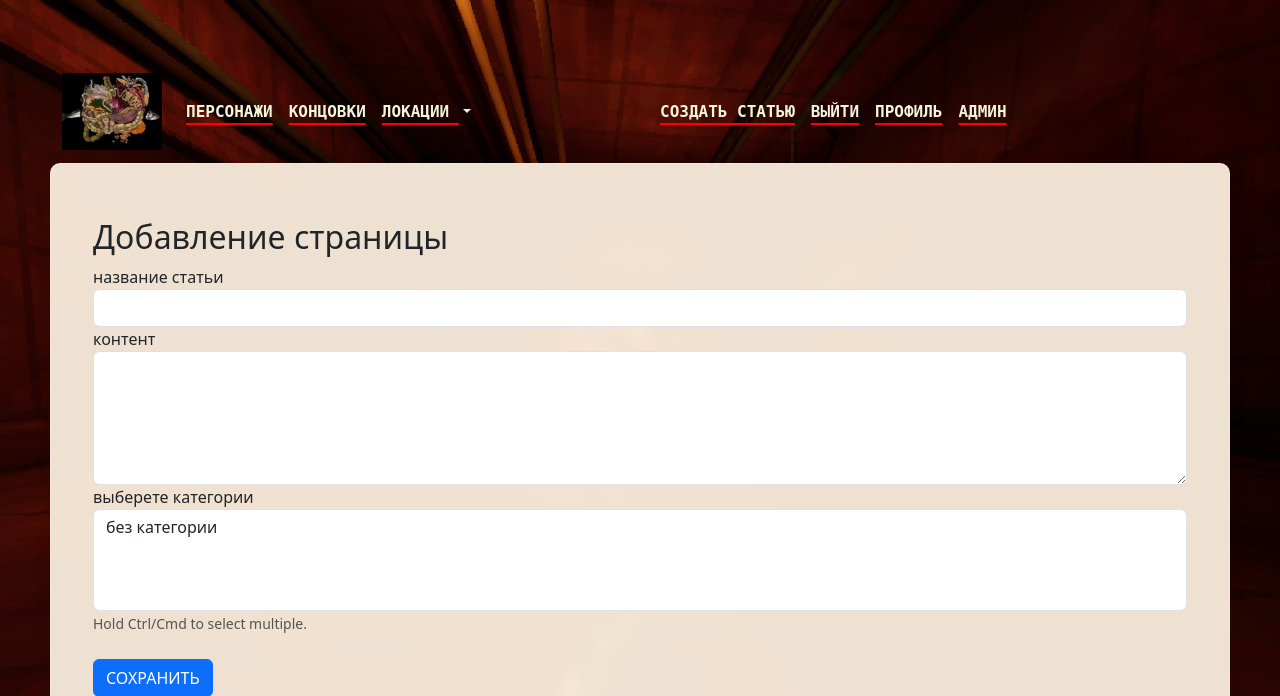
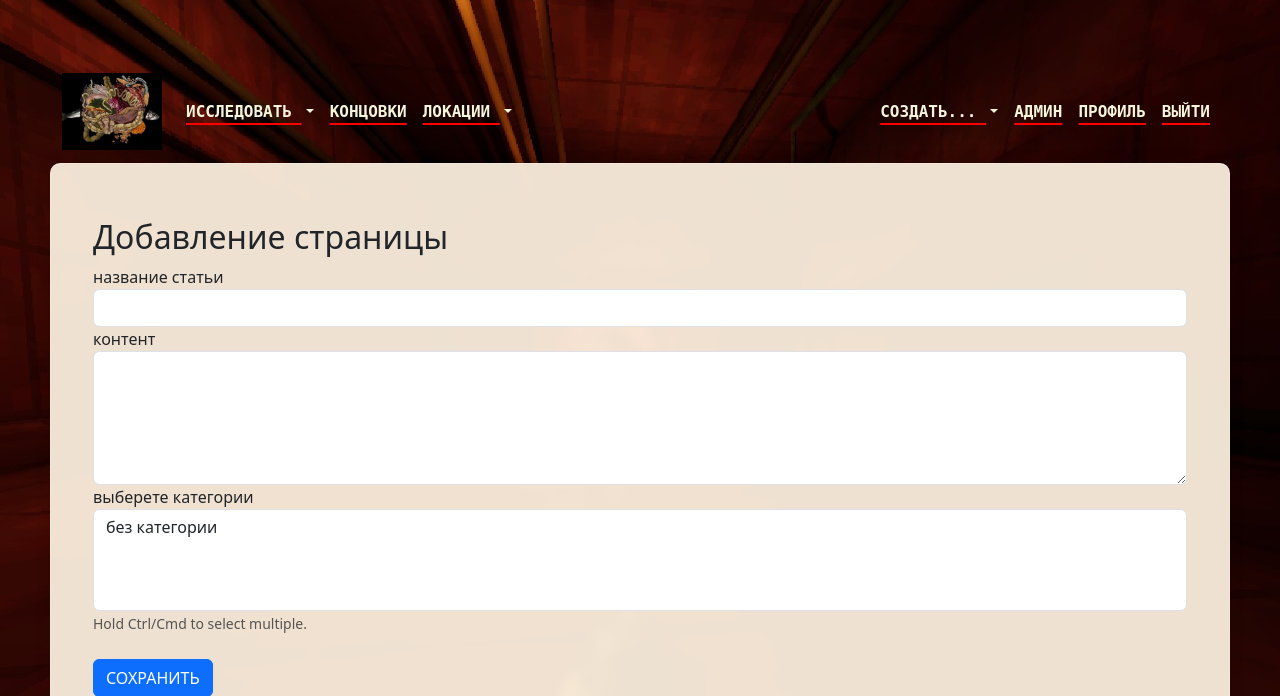
Before and after one commit to tikvik228/wiki_project1, a Flask app: page /create_page in a window 1280 px wide. Shown: the top 696 px of the page. Run offline with Flask 3, Linux system fonts and the light colour scheme; a user stored in the database is signed in; data comes from the database, SQL or seed files in the repository; both versions use the stored data as it was after the commit; some libraries are stand-ins or nearby versions.

Commit message:
pre shishdec commit

```diff
--- a/main.py
+++ b/main.py
@@ -375,7 +375,7 @@ def rollback_page(id, old_id):
         abort(400)
     return redirect(url_for('pages.show_page', id=page))
 
-@pages.route('/categories')
+@categories.route('/categories')
 def all_categories():
     db_sess = db_session.create_session()
     categs = db_sess.query(Category).order_by(func.lower(Category.name)).all()
--- a/static/css/style.css
+++ b/static/css/style.css
@@ -86,7 +86,35 @@ color: beige;
     position: relative;  /* Required for dropdown positioning */
 }
 
+/* Permanent dropdown fixes */
+.navbar {
+    position: relative;
+    z-index: 1000;
+}
+
 .dropdown-menu {
-    position: absolute;  /* Bootstrap default */
-    z-index: 1000;      /* Ensure it appears above other elements */
+    position: absolute;
+    z-index: 1001;
+    display: none; /* Remove !important from debug */
 }
+
+.dropdown-menu.show {
+    display: block;
+}
+
+/* Ensure clickable area */
+.dropdown-toggle {
+    cursor: pointer;
+}
+
+/* Fix caret */
+.dropdown-toggle::after {
+    display: inline-block;
+    margin-left: 0.255em;
+    vertical-align: 0.255em;
+    content: "";
+    border-top: 0.3em solid;
+    border-right: 0.3em solid transparent;
+    border-bottom: 0;
+    border-left: 0.3em solid transparent;
+}
--- a/templates/base.html
+++ b/templates/base.html
@@ -1,10 +1,11 @@
 <!DOCTYPE html>
-<html lang="ru ">
+<html lang="ru">
 <head>
     <meta charset="UTF-8">
+    <meta name="viewport" content="width=device-width, initial-scale=1, shrink-to-fit=no">
     <link href="https://cdn.jsdelivr.net/npm/bootstrap@5.3.5/dist/css/bootstrap.min.css" rel="stylesheet"
           integrity="sha384-SgOJa3DmI69IUzQ2PVdRZhwQ+dy64/BUtbMJw1MZ8t5HZApcHrRKUc4W0kG879m7" crossorigin="anonymous">
-    <link rel="stylesheet" href="{{ url_for('static', filename='css/style.css')  }}">
+    <link rel="stylesheet" href="{{ url_for('static', filename='css/style.css') }}">
     <link rel="stylesheet" href="https://cdnjs.cloudflare.com/ajax/libs/font-awesome/6.4.0/css/all.min.css">
     {% block title %}
         {% if title %}
@@ -18,55 +19,70 @@
 <div class="page-wrapper">
 {% block menu %}
 <header class="header">
-    <nav class="navbar navbar-expand-md navbar-dark bg-transparent sticky-top">
+    <nav class="navbar navbar-expand-lg navbar-dark bg-transparent sticky-top">
         <div class="container-fluid">
-            <a href="{{ url_for('main.home') }}" class="navbar-brand"><img src="{{ url_for('static', filename='image/service_files/test_header.jpg') }}"></a>
-            <button class="navbar-toggler" type="button" data-toggle="collapse"
-            data-target="#navbarResponsive">
+            <a href="{{ url_for('main.home') }}" class="navbar-brand">
+                <img src="{{ url_for('static', filename='image/service_files/test_header.jpg') }}" alt="Logo">
+            </a>
+
+            <button class="navbar-toggler" type="button" data-bs-toggle="collapse"
+                    data-bs-target="#navbarCollapse" aria-controls="navbarCollapse"
+                    aria-expanded="false" aria-label="Toggle navigation">
                 <span class="navbar-toggler-icon"></span>
             </button>
-            <div class="collapse navbar-collapse" id="navbarResponsive">
-                <ul class="navbar-nav ml-auto">
-                    <li class="nav-item">
-                        <a class="nav-link" href="#">ПЕРСОНАЖИ</a>
+
+            <div class="collapse navbar-collapse" id="navbarCollapse">
+                <ul class="navbar-nav me-auto mb-2 mb-lg-0">
+                    <li class="nav-item dropdown">
+                        <a class="nav-link dropdown-toggle" href="#" id="navbarDropdown" role="button"
+                           data-bs-toggle="dropdown" aria-expanded="false">
+                            ИССЛЕДОВАТЬ
+                        </a>
+                        <ul class="dropdown-menu" aria-labelledby="navbarDropdown">
+                            <li><a class="dropdown-item" href="{{ url_for('main.home') }}">ГЛАВНАЯ</a></li>
+                            <li><a class="dropdown-item" href={{ url_for('pages.all_pages') }}>ВСЕ СТРАНИЦЫ</a></li>
+                            <li><a class="dropdown-item" href="{{ url_for('categories.all_categories') }}">ВСЕ КАТЕГОРИИ</a></li>
+                        </ul>
                     </li>
                     <li class="nav-item">
                         <a class="nav-link" href="#">КОНЦОВКИ</a>
                     </li>
                     <li class="nav-item dropdown">
-                        <a class="nav-link dropdown-toggle" href="#" id="navbarDropdownMenuLink" role="button" data-toggle="dropdown" aria-haspopup="true" aria-expanded="false">
+                        <a class="nav-link dropdown-toggle" href="#" id="navbarDropdown" role="button"
+                           data-bs-toggle="dropdown" aria-expanded="false">
                             ЛОКАЦИИ
                         </a>
-                        <div class="dropdown-menu" aria-labelledby="navbarDropdownMenuLink">
-                            <a class="dropdown-item" href="#">НАЧАЛЬНАЯ КОМНАТА</a>
-                            <a class="dropdown-item" href="#">ТРУБА</a>
-                            <a class="dropdown-item" href="#">ГЛАВНЫЙ ЗАЛ</a>
-                        </div>
+                        <ul class="dropdown-menu" aria-labelledby="navbarDropdown">
+                            <li><a class="dropdown-item" href="#">НАЧАЛЬНАЯ КОМНАТА</a></li>
+                            <li><a class="dropdown-item" href="#">ТРУБА</a></li>
+                            <li><a class="dropdown-item" href="#">ГЛАВНЫЙ ЗАЛ</a></li>
+                        </ul>
                     </li>
                 </ul>
 
-            </div>
-
-        </div>
-
-        <div class="container-fluid">
-            <div class="collapse navbar-collapse text-right" id="navbarResponsive2">
-                <ul class="navbar-nav ml-auto">
+                <ul class="navbar-nav">
                     {% if current_user.is_authenticated %}
+                        <li class="nav-item dropdown">
+                        <a class="nav-link dropdown-toggle" href="#" id="navbarDropdown" role="button"
+                           data-bs-toggle="dropdown" aria-expanded="false">
+                            СОЗДАТЬ...
+                        </a>
+                        <ul class="dropdown-menu" aria-labelledby="navbarDropdown">
+                            <li><a class="dropdown-item" href="{{ url_for('pages.add_page') }}">СТРАНИЦУ</a></li>
+                            <li><a class="dropdown-item" href={{ url_for('categories.add_category') }}>КАТЕГОРИЮ</a></li>
+                        </ul>
+                        </li>
+                        {% if current_user.is_admin %}
                         <li class="nav-item">
-                            <a class="nav-link" href="{{ url_for('pages.add_page') }}">СОЗДАТЬ СТАТЬЮ</a>
+                            <a class="nav-link" href="/admin">АДМИН</a>
+                        </li>
+                        {% endif %}
+                        <li class="nav-item">
+                            <a class="nav-link" href="{{ url_for('users.show_user', id=current_user) }}">ПРОФИЛЬ</a>
                         </li>
                         <li class="nav-item">
                             <a class="nav-link" href="{{ url_for('users.logout') }}">ВЫЙТИ</a>
                         </li>
-                        <li class="nav-item">
-                            <a class="nav-link" href="{{ url_for('users.show_user', id=current_user) }}">ПРОФИЛЬ</a>
-                        </li>
-                        {% if current_user.is_admin%}
-                        <li class="nav-item">
-                            <a class="nav-link" href="/admin">АДМИН</a>
-                        </li>
-                        {% endif %}
                     {% else %}
                         <li class="nav-item">
                             <a class="nav-link" href="{{ url_for('users.register') }}">ЗАРЕГИСТРИРОВАТЬСЯ</a>
@@ -78,11 +94,9 @@
                 </ul>
             </div>
         </div>
-
     </nav>
-
 </header>
-{% endblock menu%}
+{% endblock menu %}
 
 <div class="content-container">
     {% with messages = get_flashed_messages(with_categories=true) %}
@@ -90,7 +104,7 @@
             {% for category, mess in messages %}
                 <div class="alert alert-{{ category }} alert-dismissible fade show">
                     {{ mess }}
-                    <button type="button" class="btn-close" data-bs-dismiss="alert"></button>
+                    <button type="button" class="btn-close" data-bs-dismiss="alert" aria-label="Close"></button>
                 </div>
             {% endfor %}
         {% endif %}
@@ -98,11 +112,71 @@
     {% block content %}{% endblock %}
 </div>
 
-
 {% block footer %}
-<footer class="footer mt-auto py-3 bg-dark">Я ща застрелюсь<br>анодный музыка делает уц уц
+<footer class="footer mt-auto py-3 bg-dark">
+    Я ща застрелюсь<br>анодный музыка делает уц уц
 </footer>
 {% endblock footer %}
 </div>
+
+<!-- Bootstrap JS Bundle with Popper -->
+<script src="https://cdn.jsdelivr.net/npm/bootstrap@5.3.5/dist/js/bootstrap.bundle.min.js"
+        integrity="sha384-SgOJa3DmI69IUzQ2PVdRZhwQ+dy64/BUtbMJw1MZ8t5HZApcHrRKUc4W0kG879m7"
+        crossorigin="anonymous"></script>
+
+<!-- Guaranteed Dropdown Solution -->
+<script>
+document.addEventListener('DOMContentLoaded', function() {
+    // Debug info
+    console.log('Bootstrap status:', typeof bootstrap !== 'undefined' ? 'Loaded' : 'Not loaded');
+
+    // Manual dropdown control
+    const dropdownToggles = document.querySelectorAll('.dropdown-toggle');
+
+    dropdownToggles.forEach(toggle => {
+        // Initialize Bootstrap dropdown
+        if (typeof bootstrap !== 'undefined') {
+            new bootstrap.Dropdown(toggle);
+        }
+
+        // Add manual click handler
+        toggle.addEventListener('click', function(e) {
+            e.preventDefault();
+            const dropdown = this.closest('.dropdown');
+            const menu = dropdown.querySelector('.dropdown-menu');
+
+            // Toggle display
+            if (menu.style.display === 'block') {
+                menu.style.display = 'none';
+                this.setAttribute('aria-expanded', 'false');
+            } else {
+                // Close all other dropdowns first
+                document.querySelectorAll('.dropdown-menu').forEach(m => {
+                    m.style.display = 'none';
+                });
+                document.querySelectorAll('.dropdown-toggle').forEach(t => {
+                    t.setAttribute('aria-expanded', 'false');
+                });
+
+                // Open this one
+                menu.style.display = 'block';
+                this.setAttribute('aria-expanded', 'true');
+            }
+        });
+    });
+
+    // Close dropdowns when clicking outside
+    document.addEventListener('click', function(e) {
+        if (!e.target.closest('.dropdown')) {
+            document.querySelectorAll('.dropdown-menu').forEach(menu => {
+                menu.style.display = 'none';
+            });
+            document.querySelectorAll('.dropdown-toggle').forEach(toggle => {
+                toggle.setAttribute('aria-expanded', 'false');
+            });
+        }
+    });
+});
+</script>
 </body>
 </html>
```
Also changed, not shown: config.py (added), db/wiki.db, static/image/user_profiles/prosto_chel/Снимок экрана 2023-12-15 105443.png (deleted). Lines whose indentation alone changed are shown as unchanged.
